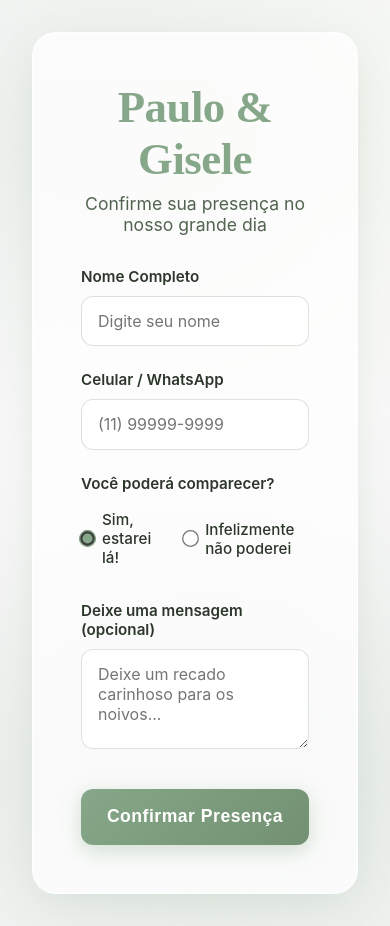
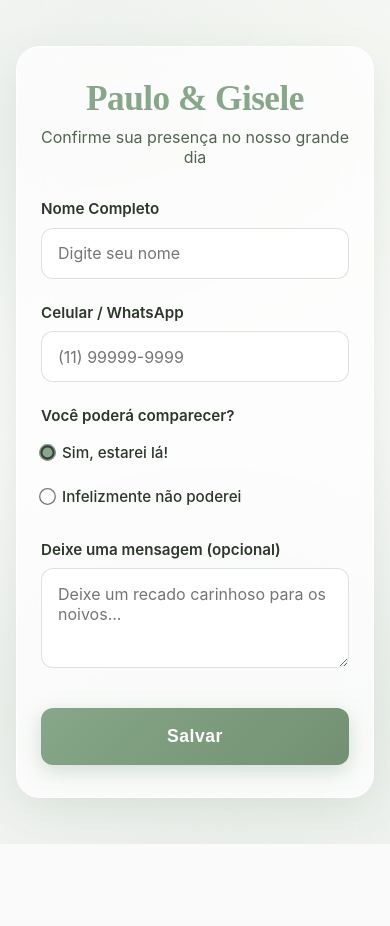
Before and after one commit to pauloadson/casamento-paulo-e-gisele, a React (Vite) app in the folder frontend/: page / in a window 390 px wide. After the commit the page ends 844 px from the top, so only its background shows below. Built offline with nearby package versions, Linux system fonts and the light colour scheme.

Commit message:
fix: corrige responsividade no mobile e erro de barra dupla no fetch

```diff
--- a/frontend/src/App.tsx
+++ b/frontend/src/App.tsx
@@ -166,7 +166,7 @@ function App() {
         </div>
 
         <button type="submit" disabled={status === 'loading'}>
-          {status === 'loading' ? 'Enviando...' : 'Confirmar Presença'}
+          {status === 'loading' ? 'Enviando...' : 'Salvar'}
         </button>
       </form>
     </div>
--- a/frontend/src/index.css
+++ b/frontend/src/index.css
@@ -207,3 +207,27 @@ button:disabled {
   from { opacity: 0; transform: translateY(-10px); }
   to { opacity: 1; transform: translateY(0); }
 }
+
+/* Responsividade para Celulares (Mobile) */
+@media (max-width: 600px) {
+  body {
+    padding: 1rem;
+  }
+
+  .rsvp-container {
+    padding: 2rem 1.5rem;
+  }
+
+  h1 {
+    font-size: 2.2rem;
+  }
+
+  p.subtitle {
+    font-size: 1rem;
+  }
+
+  .radio-group {
+    flex-direction: column;
+    gap: 1rem;
+  }
+}
```
